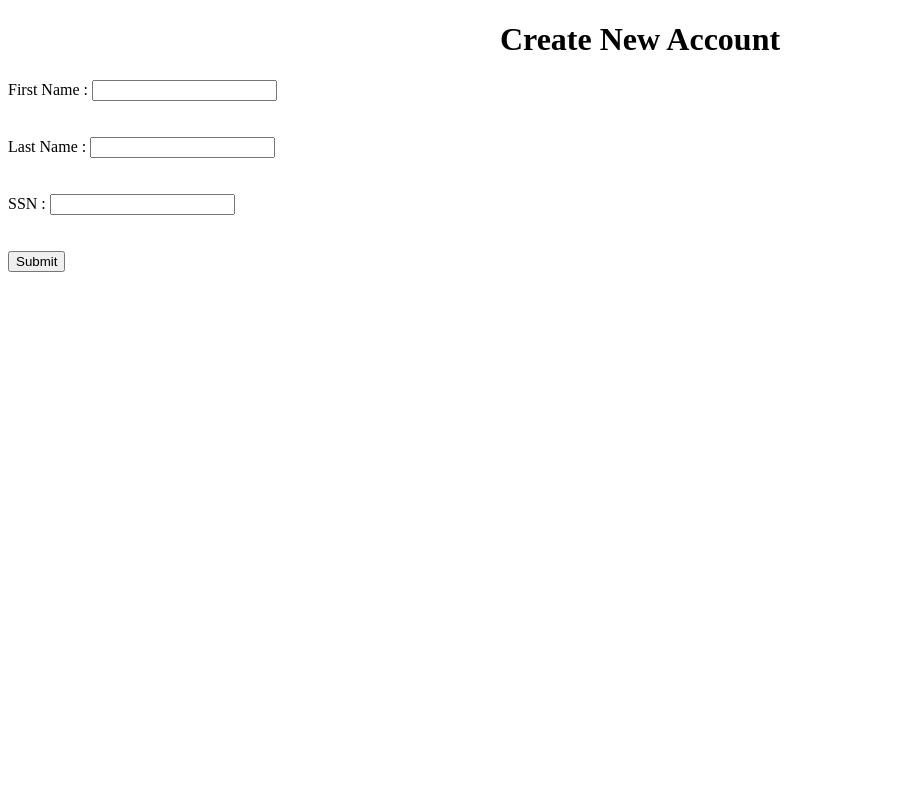
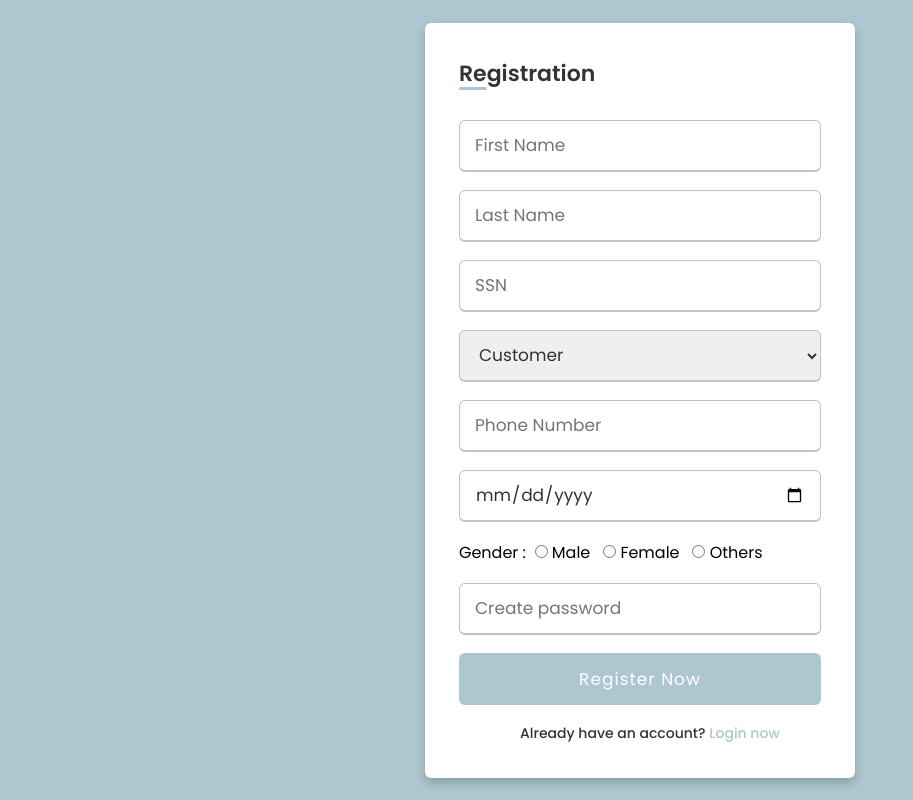
Before and after one commit to JahnaviTalluri/DBproject, a Flask app: page /create in a window 1280 px wide. Shown: the whole page, without its empty margins (0-913 px from the left). Run offline with Flask 3, Linux system fonts and the light colour scheme; some libraries are stand-ins or nearby versions.

Commit message:
second commit

```diff
--- a/main.py
+++ b/main.py
@@ -1,5 +1,7 @@
 from flask import Flask, render_template, request
 import pymysql
+import re
+import os
 #from flask_mysqldb import MySQL
 
 def sql_connector():
@@ -13,10 +15,19 @@ app = Flask(__name__)
 
 @app.route('/', methods=['GET', 'POST'])
 def home():
+    conn, c = sql_connector()
     if request.method == 'POST':
         username = request.form.get('username')
         password = request.form.get('password')
-    conn, c = sql_connector()
+        print(username)
+        print(password)
+        c.execute('SELECT * FROM person WHERE username = %s AND password = %s', (username, password,))
+
+        # Fetch one record and return result
+        account = c.fetchone()
+        print(account)
+        if account:
+            print("logged in!!!!!!!")
     c.execute("SELECT * FROM person")
     fetchdata = c.fetchall()
     conn.commit()
@@ -30,8 +41,39 @@ def main():
 def payment():
     return render_template('payment.hml')
 @app.route('/create',methods=['GET','POST'])
-def create():
-    return render_template('create.html')
+@app.route('/login/register', methods=['GET', 'POST'])
+def register():
+    # Output message if something goes wrong...
+    msg = ''
+    # Check if "username", "password" and "email" POST requests exist (user submitted form)
+    if request.method == 'POST' and 'username' in request.form and 'password' in request.form and 'email' in request.form:
+        # Create variables for easy access
+        fname = request.form['fname']
+        lname = request.form['lname']
+        phonenumber = request.form['phonenumber']
+        ssn = request.form['ssn']
+        usertype = request.form['usertype']
+        dob = request.form['dob']
+        gender = request.form['gender']
+        password = request.form['password']
+
+        # Check if account exists using MySQL
+        conn, c = sql_connector()
+        c.execute('SELECT * FROM person WHERE SSN = %s', (ssn))
+        account = c.fetchone()
+        # If account exists show error and validation checks
+        if account:
+            msg = 'Account already exists!'
+        elif not re.match(r'[^@]+@[^@]+\.[^@]+', email):
+            msg = 'Invalid email address!'
+        elif not re.match(r'[A-Za-z0-9]+', username):
+            msg = 'Username must contain only characters and numbers!'
+        # elif not username or not password or not email:
+        #     msg = 'Please fill out the form!'
+    elif request.method == 'POST':
+        msg = 'Please fill out the form!'
+
+    return render_template('create.html', msg=msg)
 if __name__ == '__main__':
     app.run(debug=True)
 
--- /dev/null
+++ b/static/style.css
@@ -0,0 +1,108 @@
+@import url('https://fonts.googleapis.com/css?family=Poppins:400,500,600,700&display=swap');
+*{
+  margin: 0;
+  padding: 0;
+  box-sizing: border-box;
+  font-family: 'Poppins', sans-serif;
+}
+body{
+  min-height: 100vh;
+  display: flex;
+  align-items: center;
+  justify-content: center;
+  background: #AEC6CF;
+}
+.wrapper{
+  position: relative;
+  max-width: 430px;
+  width: 100%;
+  background: #fff;
+  padding: 34px;
+  border-radius: 6px;
+  box-shadow: 0 5px 10px rgba(0,0,0,0.2);
+}
+.wrapper h2{
+  position: relative;
+  font-size: 22px;
+  font-weight: 600;
+  color: #333;
+}
+.wrapper h2::before{
+  content: '';
+  position: absolute;
+  left: 0;
+  bottom: 0;
+  height: 3px;
+  width: 28px;
+  border-radius: 12px;
+  background: #AEC6CF;
+}
+.wrapper form{
+  margin-top: 30px;
+}
+.wrapper form .input-box{
+  height: 52px;
+  margin: 18px 0;
+}
+form .input-box input{
+  height: 100%;
+  width: 100%;
+  outline: none;
+  padding: 0 15px;
+  font-size: 17px;
+  font-weight: 400;
+  color: #333;
+  border: 1.5px solid #C7BEBE;
+  border-bottom-width: 2.5px;
+  border-radius: 6px;
+  transition: all 0.3s ease;
+}
+.input-box input:focus,
+.input-box input:valid{
+  border-color: #AEC6CF;
+}
+form .policy{
+  display: flex;
+  align-items: center;
+}
+form h3{
+  color: #707070;
+  font-size: 14px;
+  font-weight: 500;
+  margin-left: 10px;
+}
+.input-box.button input{
+  color: #fff;
+  letter-spacing: 1px;
+  border: none;
+  background: #AEC6CF;
+  cursor: pointer;
+}
+.input-box.button input:hover{
+  background: #0e4bf1;
+}
+form .input-box select{
+  height: 100%;
+  width: 100%;
+  outline: none;
+  padding: 0 15px;
+  font-size: 17px;
+  font-weight: 400;
+  color: #333;
+  border: 1.5px solid #C7BEBE;
+  border-bottom-width: 2.5px;
+  border-radius: 6px;
+  transition: all 0.3s ease;
+}
+form .text h3{
+ color: #333;
+ width: 100%;
+ text-align: center;
+}
+form .text h3 a{
+  color: #AEC6CF;
+  text-decoration: none;
+}
+form .text h3 a:hover{
+  text-decoration: underline;
+}
--- a/templates/create.html
+++ b/templates/create.html
@@ -1,19 +1,56 @@
 <!DOCTYPE html>
-<html lang="en">
-<head>
+<!-- Coding by CodingLab | www.codinglabweb.com-->
+<html lang="en" dir="ltr">
+  <head>
     <meta charset="UTF-8">
-    <title>Title</title>
-</head>
+    <meta name="viewport" content="width=device-width, initial-scale=1.0">
+     <link rel="stylesheet" href="{{ url_for('static', filename='style.css') }}">
+   </head>
 <body>
-<h1 align="center">Create New Account</h1>
-<form>
-    <label>First Name : </label>
-    <input value="" name="FirstName"><br><br><br>
-    <Label>Last Name : </Label>
-    <input value="" name="LastName"><br><br><br>
-    <label>SSN : </label>
-    <input value="" name="SSN"><br><br><br>
-    <input type="submit">
-</form>
+  <div class="wrapper">
+    <h2>Registration</h2>
+    <form action="#">
+      <div class="input-box">
+        <input type="text" name="fname" placeholder="First Name" required>
+      </div>
+       <div class="input-box">
+        <input type="text" name="lname" placeholder="Last Name" required>
+      </div>
+      <div class="input-box">
+        <input type="text" name="ssn" placeholder="SSN" required>
+      </div>
+      <div class="input-box">
+       <select name="usertype" placeholer="usertype" id="language">
+        <option value="customer">Customer</option>
+        <option value="supplier">Supplier</option>
+        <option value="admin">Admin</option>
+       </select>
+        </div>
+      <div class="input-box">
+        <input type="text" name="phonenumber" placeholder="Phone Number" required>
+      </div>
+      <div class="input-box">
+        <input type="date" name="dob" placeholder="Date of Birth" required>
+      </div>
+      <div>
+        <label>Gender :</label>&nbsp;
+        <input type="radio" name="gender" value="M"  required>
+        <label>Male</label>&nbsp;&nbsp;
+        <input type="radio" name="gender" value="F"  required>
+        <label>Female</label>&nbsp;&nbsp;
+        <input type="radio" name="gender" value="Others" required>
+        <label>Others</label>
+      </div>
+      <div class="input-box">
+        <input type="password" name="password" placeholder="Create password" required>
+      </div>
+      <div class="input-box button">
+        <input type="Submit" value="Register Now">
+      </div>
+      <div class="text">
+        <h3>Already have an account? <a href="#">Login now</a></h3>
+      </div>
+    </form>
+  </div>
 </body>
 </html>
--- a/templates/loginpage.html
+++ b/templates/loginpage.html
@@ -2,11 +2,13 @@
 <html lang="en">
 <head>
     <meta charset="UTF-8">
-    <title>Title</title>
+    <title>Login Page</title>
+    <link rel="stylesheet" href="{{ url_for('static', filename='style.css') }}">
+    <link rel="stylesheet" href="https://use.fontawesome.com/releases/v5.7.1/css/all.css">
 </head>
 <body>
 <h1 align="center">Login Page</h1>
-<form action="">
+<form action="{{ url_for('main') }}" method="post">
 <label>Username</label>
 <input value=" " placeholder="Enter username" type="text" name="username">
 <label>Password</label>
```
Also changed, not shown: static/createstyle.css (added, +95 -0 lines).
